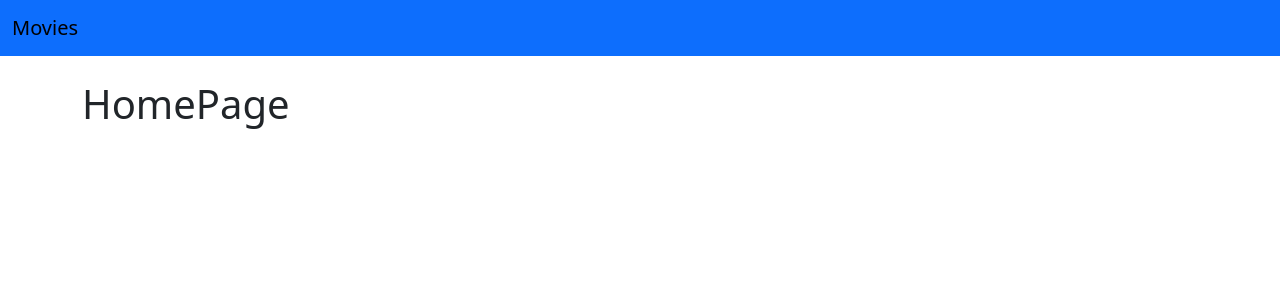
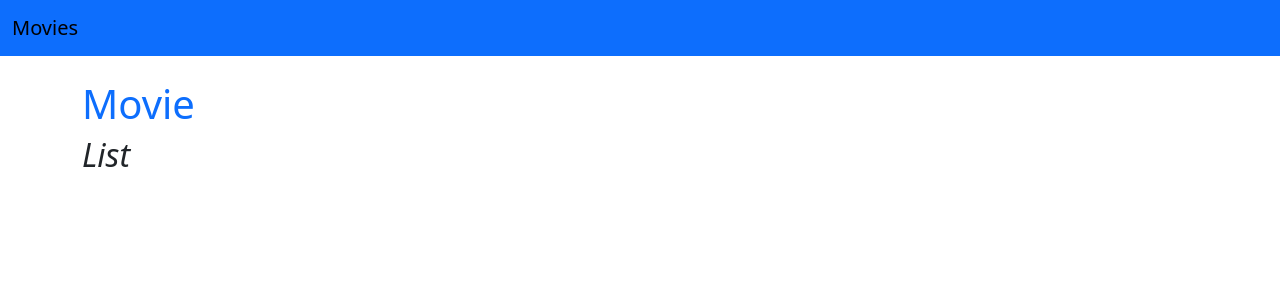
Before and after one commit to Ivanaricci/webapp-react, a React (Vite) app: page / in a window 1280 px wide. Shown: the top 300 px of the page. Built offline with nearby package versions, Linux system fonts and the light colour scheme.

Commit message:
[UPD] Add homepage

```diff
--- a/src/App.jsx
+++ b/src/App.jsx
@@ -1,5 +1,6 @@
 import DefaultLayout from "./layouts/DefaultLayout"
 import { BrowserRouter, Routes, Route } from "react-router-dom"
+import HomePage from "./assets/pages/HomePage"
 
 
 
@@ -9,7 +10,8 @@ function App() {
     <BrowserRouter>
       <Routes>
         <Route element={<DefaultLayout />}>
-          <Route index element={<h1>HomePage</h1>}></Route>
+          <Route index element={<HomePage />}></Route>
+          <Route path="/movies/:id" element={<h1>Dettaglio Film</h1>}></Route>
         </Route>
       </Routes>
     </BrowserRouter>
--- /dev/null
+++ b/src/assets/pages/HomePage.jsx
@@ -0,0 +1,15 @@
+import React from 'react'
+
+const HomePage = () => {
+    return (
+        <>
+            <h1 className='text-primary'>Movie</h1>
+            <h2>
+                <i>List</i>
+            </h2>
+            <div className="row">{/*inseriamo i film*/}</div>
+        </>
+    )
+}
+
+export default HomePage
```
